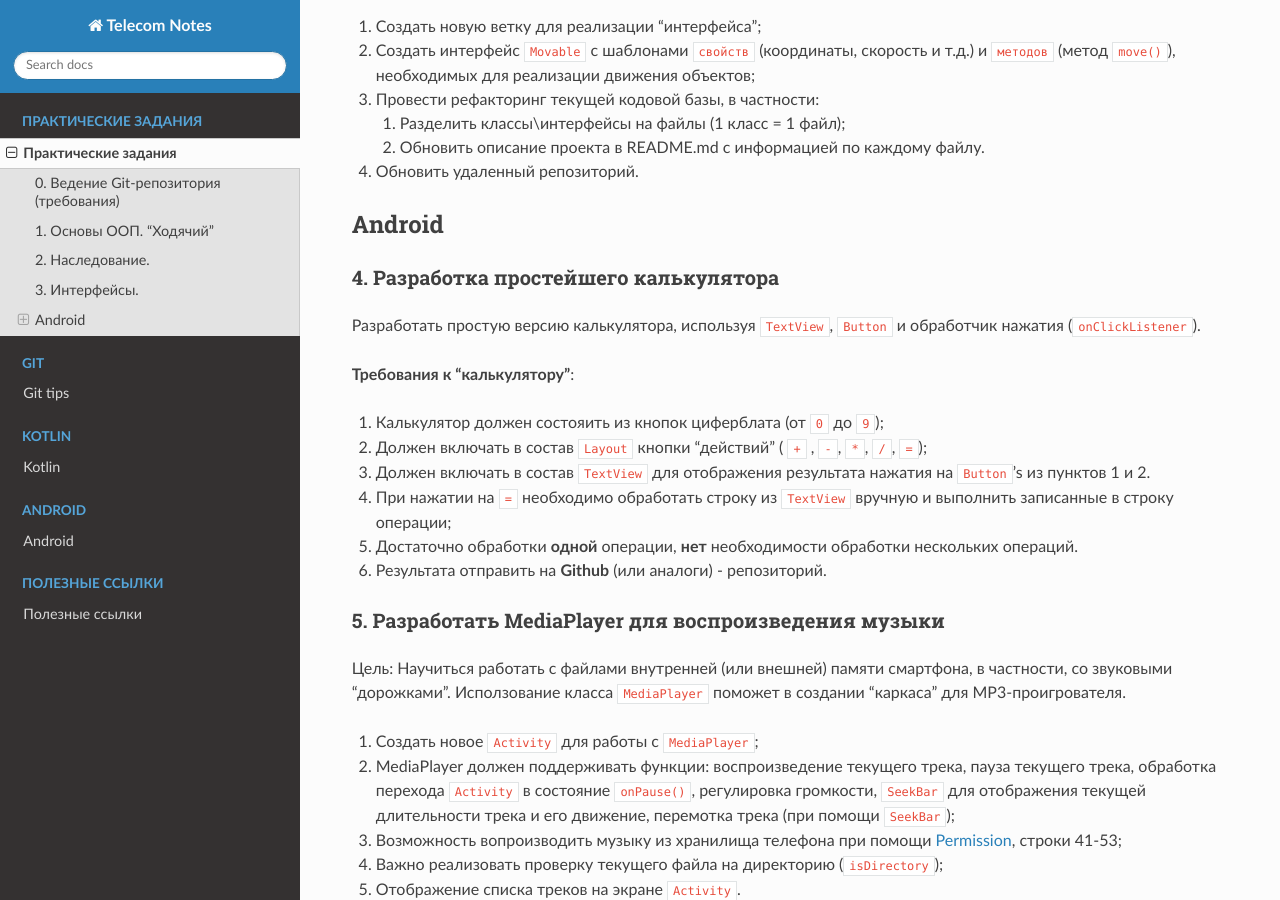
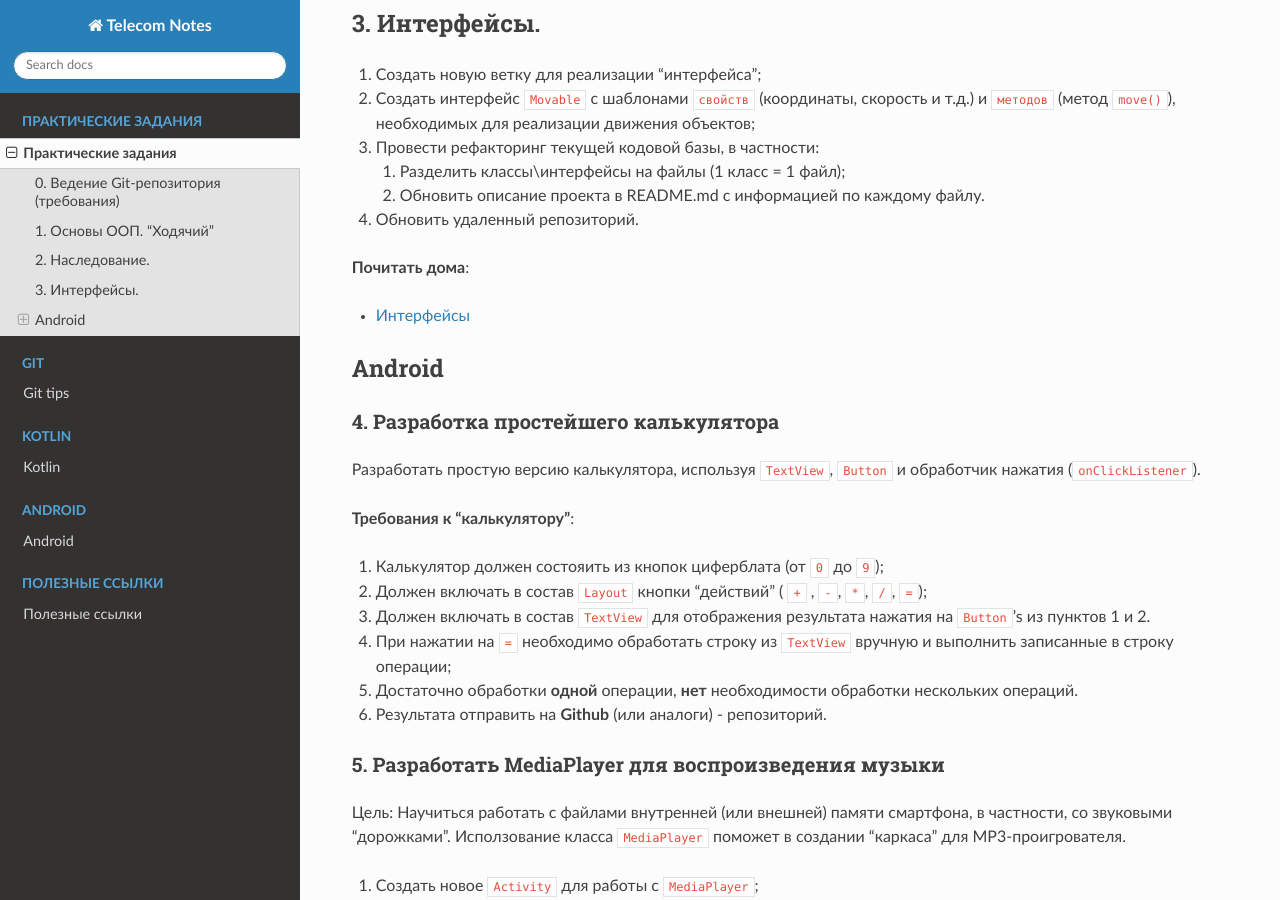
Before and after one commit to TelecomDep/notes, a Sphinx documentation site: the page built from docs/source/HomeWork/home_work.md, in a window 1280 px wide and 900 px high, scrolled down 1353 px. Built offline with Sphinx 7.4.7 and the Read the Docs theme 3.1.0, drawn with Linux system fonts in a browser that asks for light colours.

Commit message:
update practics

```diff
--- a/docs/source/HomeWork/home_work.md
+++ b/docs/source/HomeWork/home_work.md
@@ -32,6 +32,7 @@
 5. В методе `move()` реализовать параллельное движение каждого из объектов, созданных ранее; Используем `Thread`;
 8. Сделать `commit`, `push`;
 9. Слить ветку в `main`.
+
 **Почитать дома**:
 - [Наследование](https://metanit.com/kotlin/tutorial/4.9.php)
 - [Mutex](https://medium.com/@appdevinsights/kotlin-mutex-375bfe4330b0)
@@ -44,6 +45,8 @@
     2. Обновить описание проекта в README.md с информацией по каждому файлу.
 4. Обновить удаленный репозиторий.
 
+**Почитать дома**:
+- [Интерфейсы](https://metanit.com/kotlin/tutorial/4.8.php)
 
 ## Android
 ### 4. Разработка простейшего калькулятора
```
Also changed, not shown: 1 other file.
